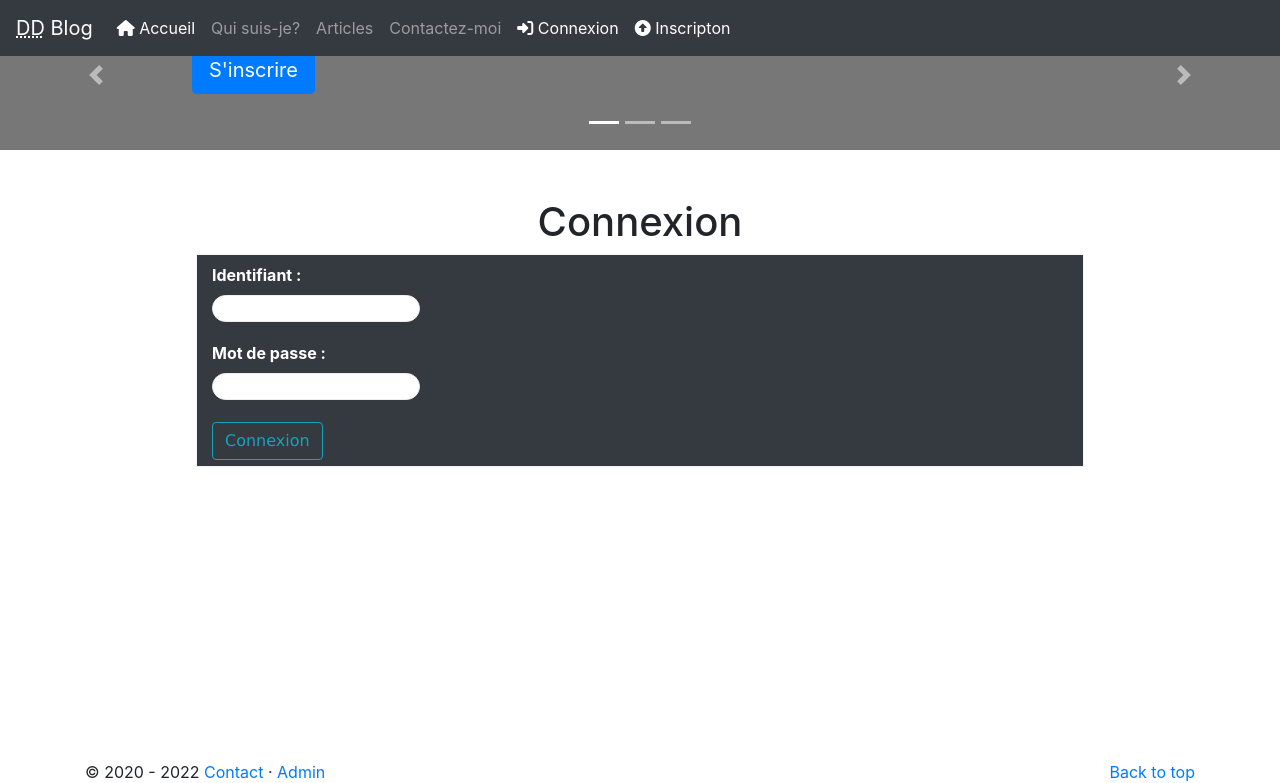
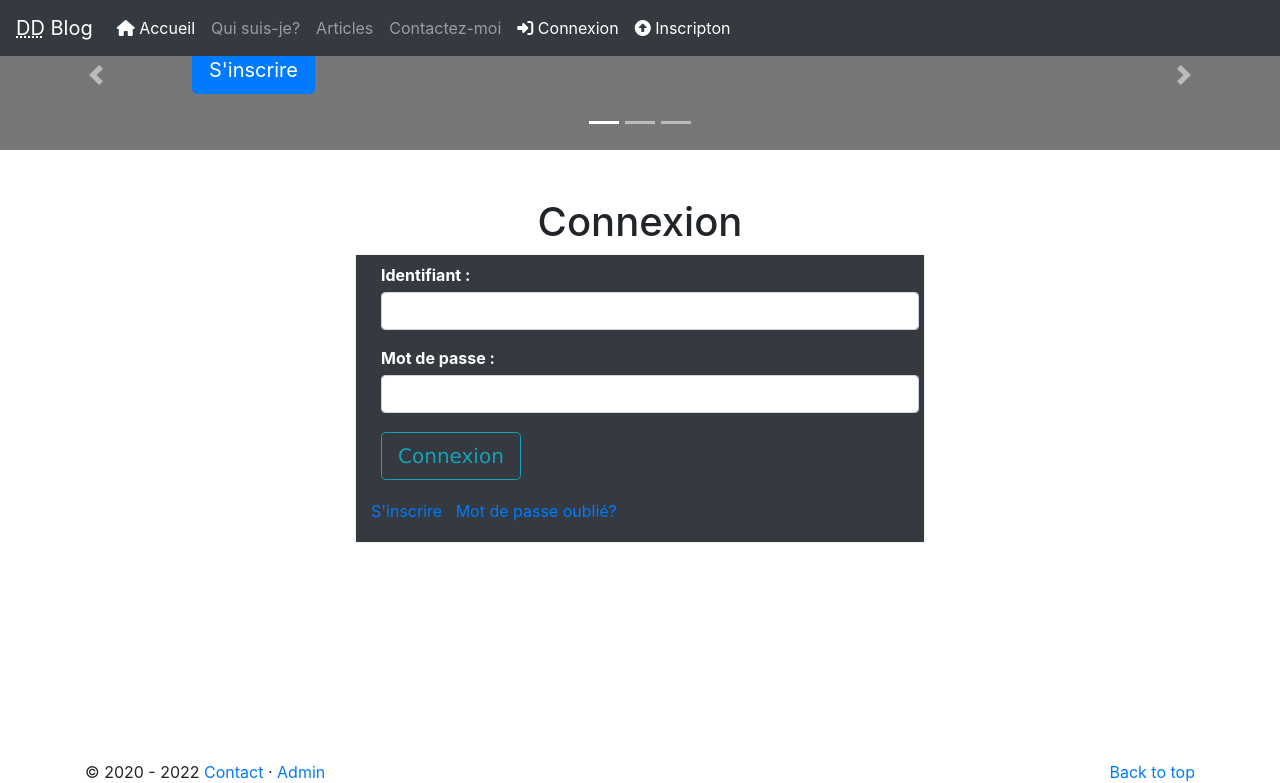
Before and after one commit to diogodiallo/blog, a PHP site: page /login in a window 1280 px wide. Shown: the top 783 px of the page. Run offline with PHP 8.4, Linux system fonts and the light colour scheme; some libraries are stand-ins or nearby versions.

Commit message:
Recovery of the author of the article and addition of the registration links and forgotten password to the login form

```diff
--- a/App/Frontend/Modules/Posts/Views/show.php
+++ b/App/Frontend/Modules/Posts/Views/show.php
@@ -1,4 +1,4 @@
-<p>Post écrit par <em><?= ucfirst($_SESSION['user']) ?></em>, le <?= $post['created_at']->format('d/m/Y à H\hi') ?></p>
+<p>Post écrit par <em><?= ucfirst($post->username) ?></em>, le <?= $post['created_at']->format('d/m/Y à H\hi') ?></p>
 <h2><?= $post['title'] ?></h2>
 <p class="px-3 bg-secondary text-light">
 	<strong>Resumé :</strong> <br>
@@ -38,7 +38,7 @@ if (empty($comments)) : ?>
 		<legend>
 			Posté par <strong><?= $comment['username'] ?? 'Jean'; ?></strong>
 			le <?= $comment['created_at']->format('d/m/Y á H\hi'); ?>
-			<?php if ($_SESSION['role_name'] == "Admin" || $_SESSION['role_name'] == "Super Admin") : ?>
+			<?php if ($user->userIsAdmin()) : ?>
 				<?php if ($user->isAuthenticated()) : ?> -
 					<a href="admin/comment-update-<?= $comment['id'] ?>.html">Modifier</a> |
 					<a href="admin/comment-delete-<?= $comment['id'] ?>.html" onclick="return confirm('Voulez-vous supprimer ce commentaire?')">
@@ -50,3 +50,5 @@ if (empty($comments)) : ?>
 		<p><?= nl2br(htmlspecialchars($comment['content'])) ?></p>
 	</fieldset>
 <?php endforeach; ?>
+
+<p class="text-center"><a href="/posts" class="btn btn-outline-info btn-block">Revenir aux articles</a></p>
--- a/App/Frontend/Modules/Users/Views/login.php
+++ b/App/Frontend/Modules/Users/Views/login.php
@@ -1,15 +1,21 @@
 <h1 class="text-center mt-5">Connexion</h1>
 
-<form action="" method="post">
-	<p>
-		<label>Identifiant : </label>
-		<input type="text" name="identify" />
+<div class="row justify-content-center">
+<form action="" method="post" autocomplete="off" class="col-md-6">
+	<p class="form-group">
+		<label for="identifiant">Identifiant : </label>
+		<input type="text" name="identify" id="identifiant" class="form-control" />
 	</p>
 
-	<p>
-		<label>Mot de passe : </label>
-		<input type="password" name="password" />
+	<p class="form-group">
+		<label for="password">Mot de passe : </label>
+		<input type="password" name="password" id="password" class="form-control" />
 	</p>
 
-	<input type="submit" name="login" class="btn btn-outline-info" value="Connexion" />
+	<input type="submit" name="login" class="btn btn-outline-info btn-lg" value="Connexion" />
+	<p class="mt-3">
+		<a href="/register" class="xs">S'inscrire</a> &nbsp;
+		<a href="/forgot-password" class="xs">Mot de passe oublié?</a>
+	</p>
 </form>
+</div>
```
Also changed, not shown: Library/Model/PostsManagerPDO.php (+10 -5 lines), App/Frontend/Modules/Posts/PostsController.php (line endings or trailing spaces).
